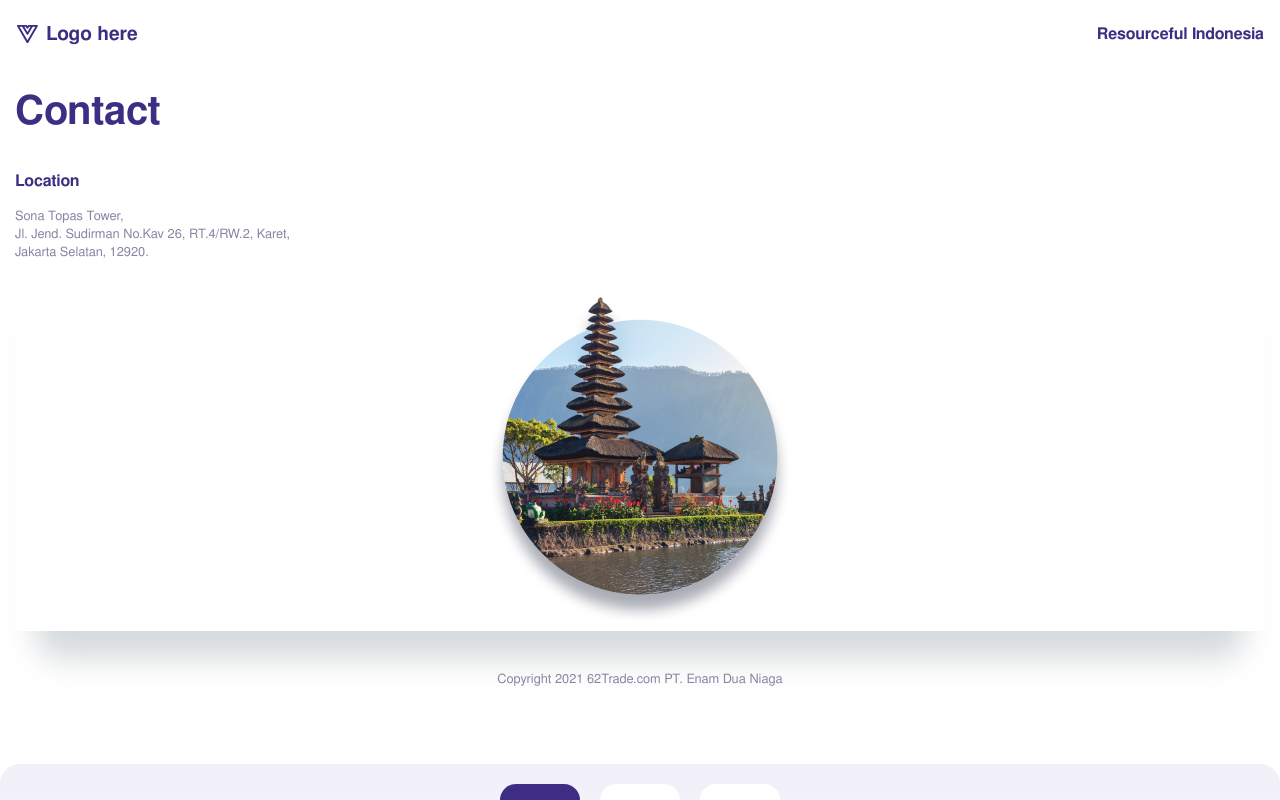
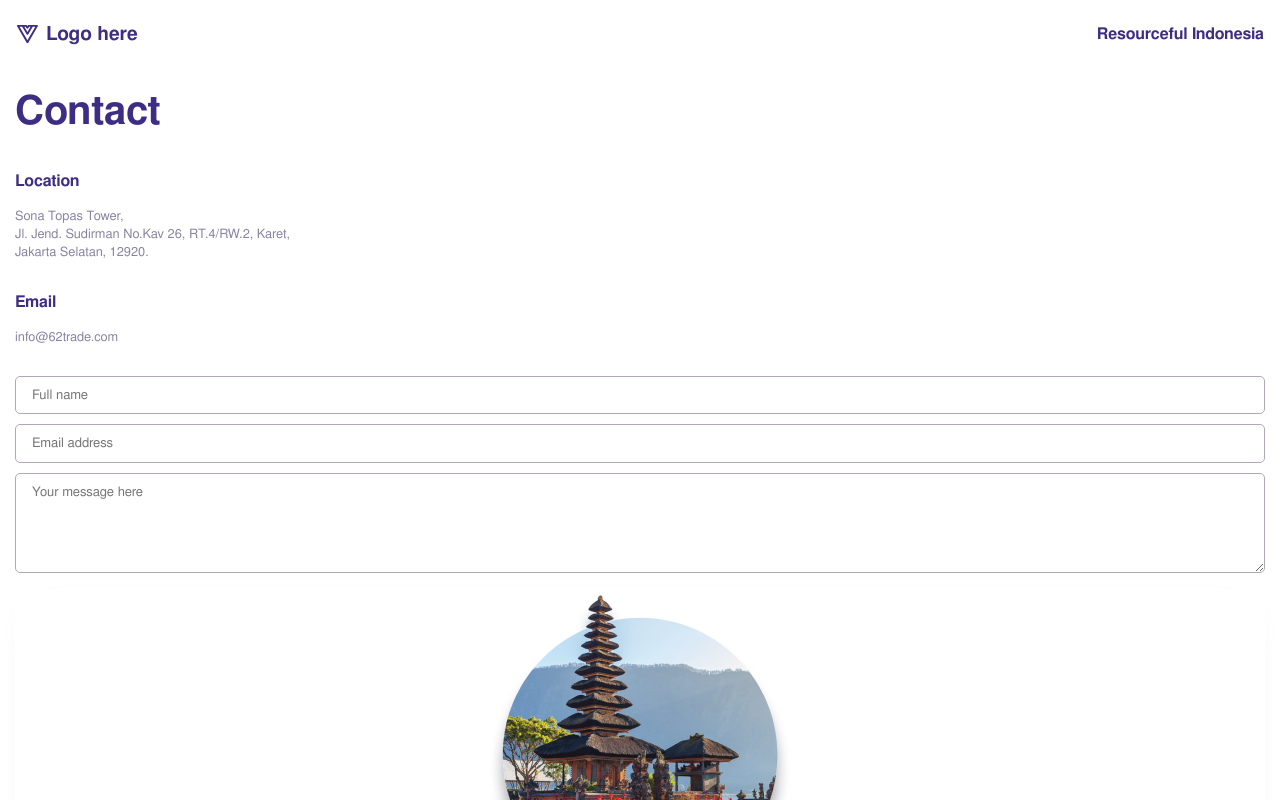
Before and after one commit to ibrahimtrg18/landing-page-indonesia, a Next.js app: page /contact in a window 1280 px wide. Shown: the top 800 px of the page. Built offline with nearby package versions, Linux system fonts and the light colour scheme.

Commit message:
update pages/contact: improving content

```diff
--- a/src/pages/contact.js
+++ b/src/pages/contact.js
@@ -1,6 +1,7 @@
 import Menu from "../components/Menu";
 import CardImage from "../components/CardImage";
 import { ContactContainer } from "../styles/Contact";
+import Input from "../components/Input";
 
 export default function Contact() {
   return (
@@ -17,6 +18,16 @@ export default function Contact() {
             Jakarta Selatan, 12920.
           </p>
         </div>
+
+        <div className="wrapper-paragraph--space vision">
+          <h5 className="text-primary">Email</h5>
+          <p>info@62trade.com</p>
+        </div>
+
+        <Input type="text" placeholder="Full name" full mb={10} />
+        <Input type="text" placeholder="Email address" full mb={10} />
+        <Input as="textarea" placeholder="Your message here" full mb={10} />
+
         <CardImage
           copyrightText="Copyright 2021 62Trade.com PT. Enam Dua Niaga"
           src="/images/contact.png"
```
